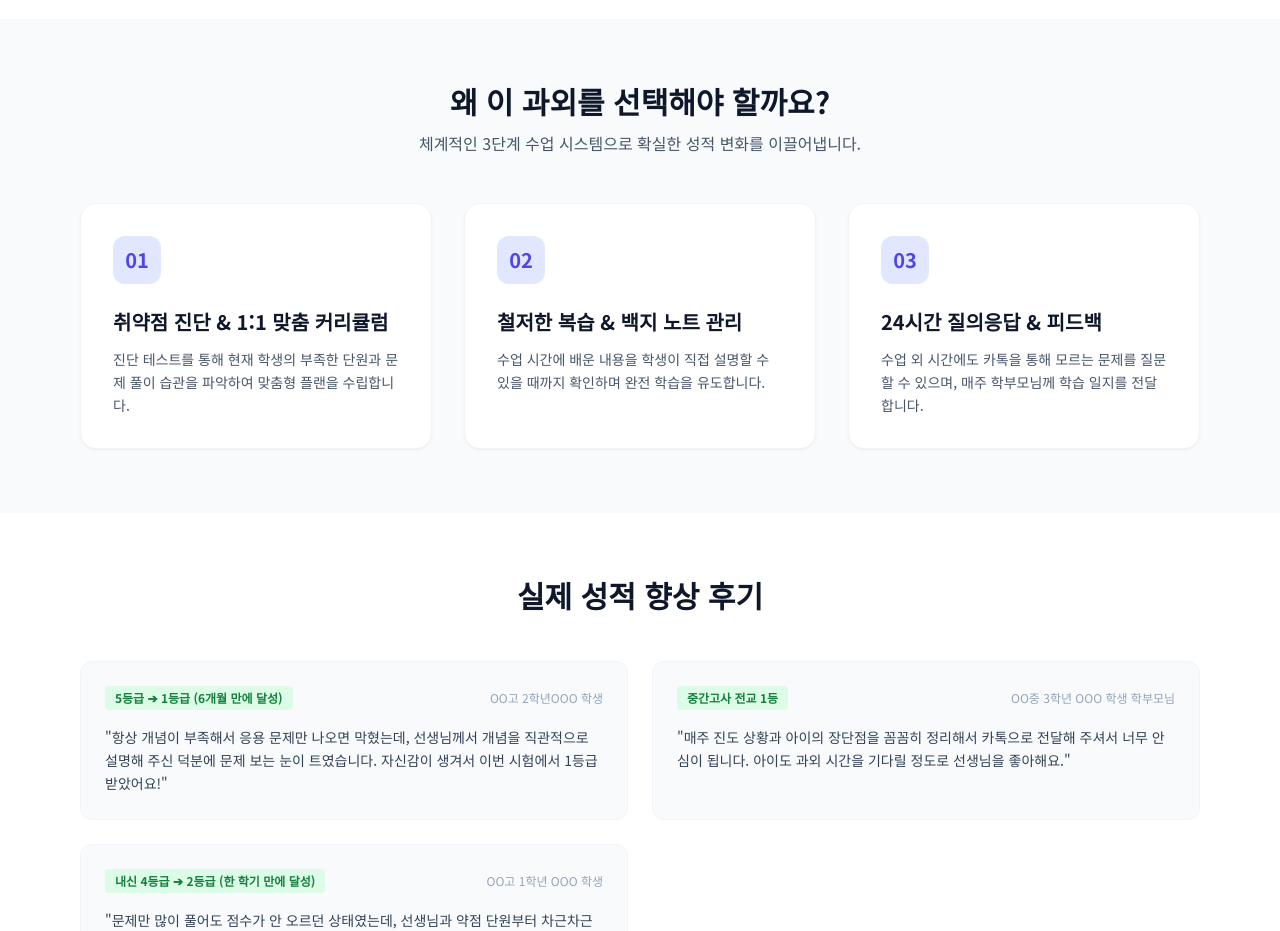
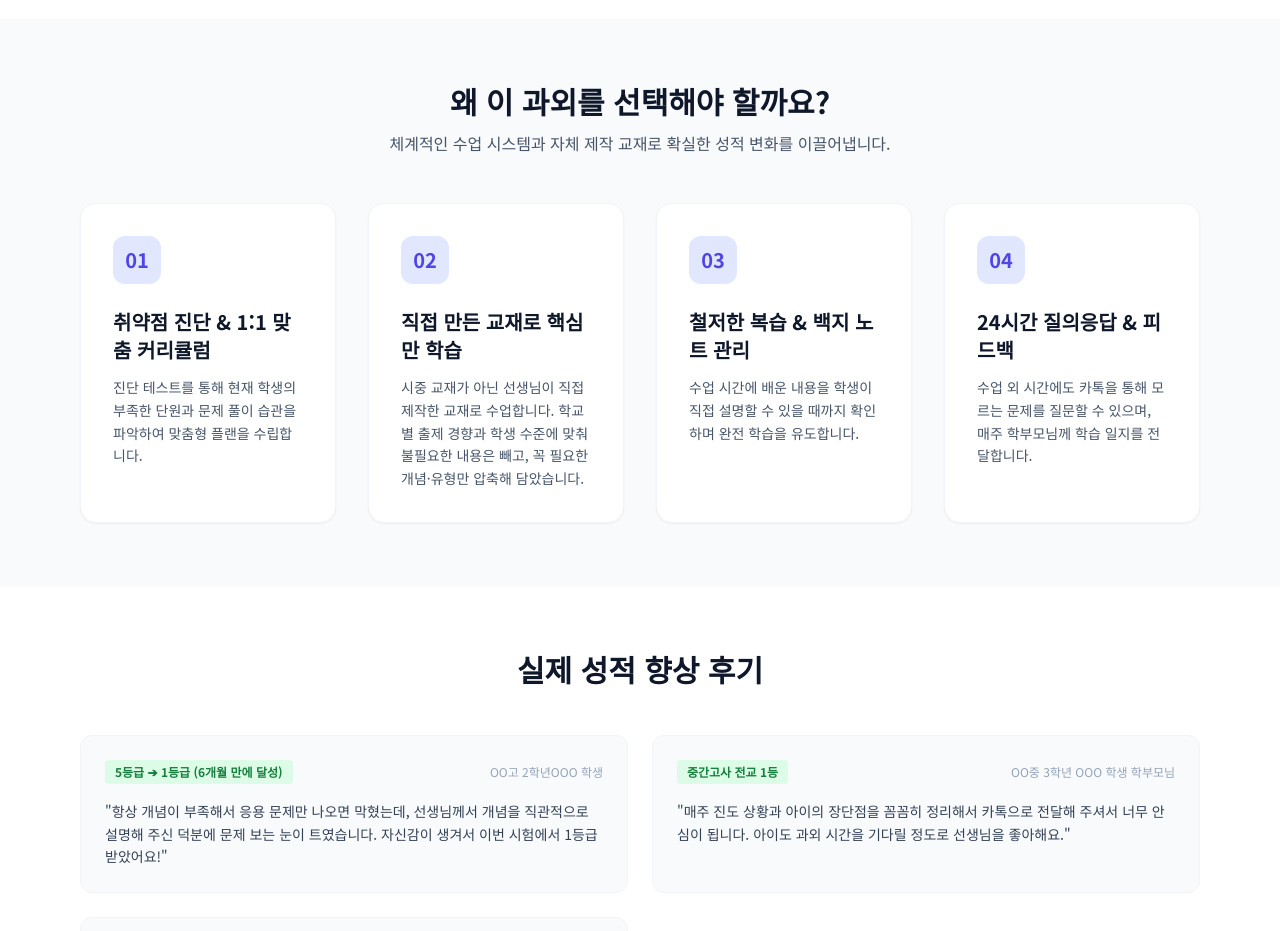
Before and after one commit to cjddl8161-cloud/project-test, a plain HTML site: page index.html in a window 1280 px wide. Shown: the part 960-1891 px from the top of the page. Drawn offline with nearby package versions, Linux system fonts and the light colour scheme.

Commit message:
Auto sync: 2026-08-04 20:11

```diff
--- a/index.html
+++ b/index.html
@@ -84,9 +84,9 @@
     <section id="features" class="py-16 bg-slate-50">
         <div class="max-w-6xl mx-auto px-4 text-center">
             <h2 class="text-3xl font-bold text-slate-900 mb-3">왜 이 과외를 선택해야 할까요?</h2>
-            <p class="text-slate-600 mb-12">체계적인 3단계 수업 시스템으로 확실한 성적 변화를 이끌어냅니다.</p>
+            <p class="text-slate-600 mb-12">체계적인 수업 시스템과 자체 제작 교재로 확실한 성적 변화를 이끌어냅니다.</p>
 
-            <div class="grid grid-cols-1 md:grid-cols-3 gap-8">
+            <div class="grid grid-cols-1 md:grid-cols-2 lg:grid-cols-4 gap-8">
                 <div class="bg-white p-8 rounded-2xl shadow-sm border border-slate-100 text-left">
                     <div class="w-12 h-12 bg-indigo-100 text-indigo-600 font-bold text-xl rounded-xl flex items-center justify-center mb-6">01</div>
                     <h3 class="text-xl font-bold text-slate-900 mb-3">취약점 진단 & 1:1 맞춤 커리큘럼</h3>
@@ -94,11 +94,16 @@
                 </div>
                 <div class="bg-white p-8 rounded-2xl shadow-sm border border-slate-100 text-left">
                     <div class="w-12 h-12 bg-indigo-100 text-indigo-600 font-bold text-xl rounded-xl flex items-center justify-center mb-6">02</div>
+                    <h3 class="text-xl font-bold text-slate-900 mb-3">직접 만든 교재로 핵심만 학습</h3>
+                    <p class="text-slate-600 text-sm leading-relaxed">시중 교재가 아닌 선생님이 직접 제작한 교재로 수업합니다. 학교별 출제 경향과 학생 수준에 맞춰 불필요한 내용은 빼고, 꼭 필요한 개념·유형만 압축해 담았습니다.</p>
+                </div>
+                <div class="bg-white p-8 rounded-2xl shadow-sm border border-slate-100 text-left">
+                    <div class="w-12 h-12 bg-indigo-100 text-indigo-600 font-bold text-xl rounded-xl flex items-center justify-center mb-6">03</div>
                     <h3 class="text-xl font-bold text-slate-900 mb-3">철저한 복습 & 백지 노트 관리</h3>
                     <p class="text-slate-600 text-sm leading-relaxed">수업 시간에 배운 내용을 학생이 직접 설명할 수 있을 때까지 확인하며 완전 학습을 유도합니다.</p>
                 </div>
                 <div class="bg-white p-8 rounded-2xl shadow-sm border border-slate-100 text-left">
-                    <div class="w-12 h-12 bg-indigo-100 text-indigo-600 font-bold text-xl rounded-xl flex items-center justify-center mb-6">03</div>
+                    <div class="w-12 h-12 bg-indigo-100 text-indigo-600 font-bold text-xl rounded-xl flex items-center justify-center mb-6">04</div>
                     <h3 class="text-xl font-bold text-slate-900 mb-3">24시간 질의응답 & 피드백</h3>
                     <p class="text-slate-600 text-sm leading-relaxed">수업 외 시간에도 카톡을 통해 모르는 문제를 질문할 수 있으며, 매주 학부모님께 학습 일지를 전달합니다.</p>
                 </div>
```
